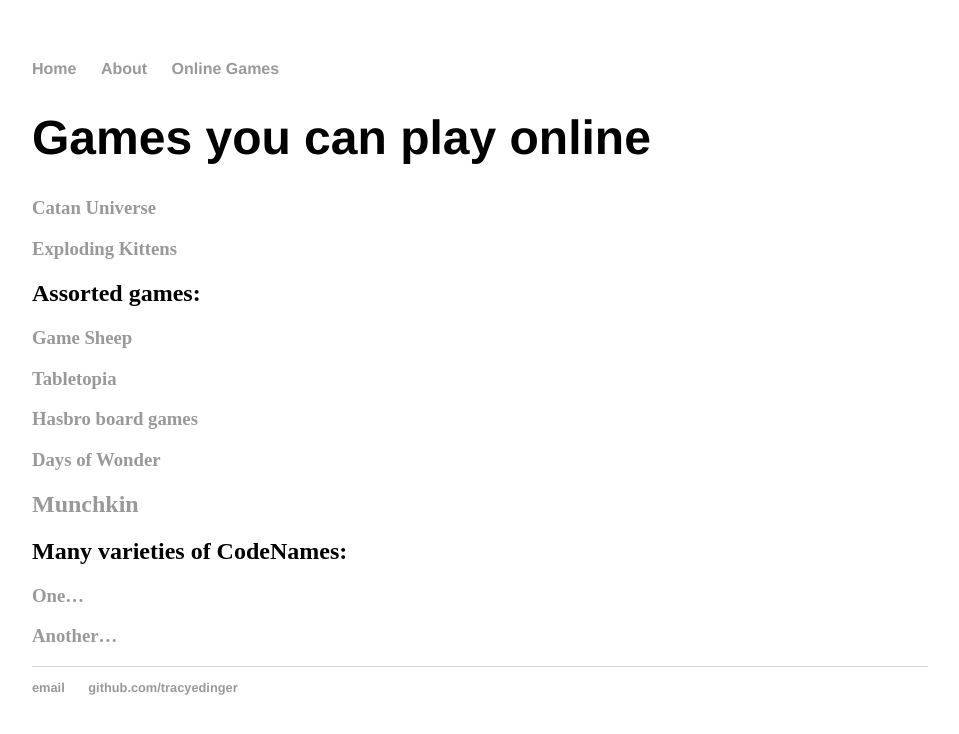
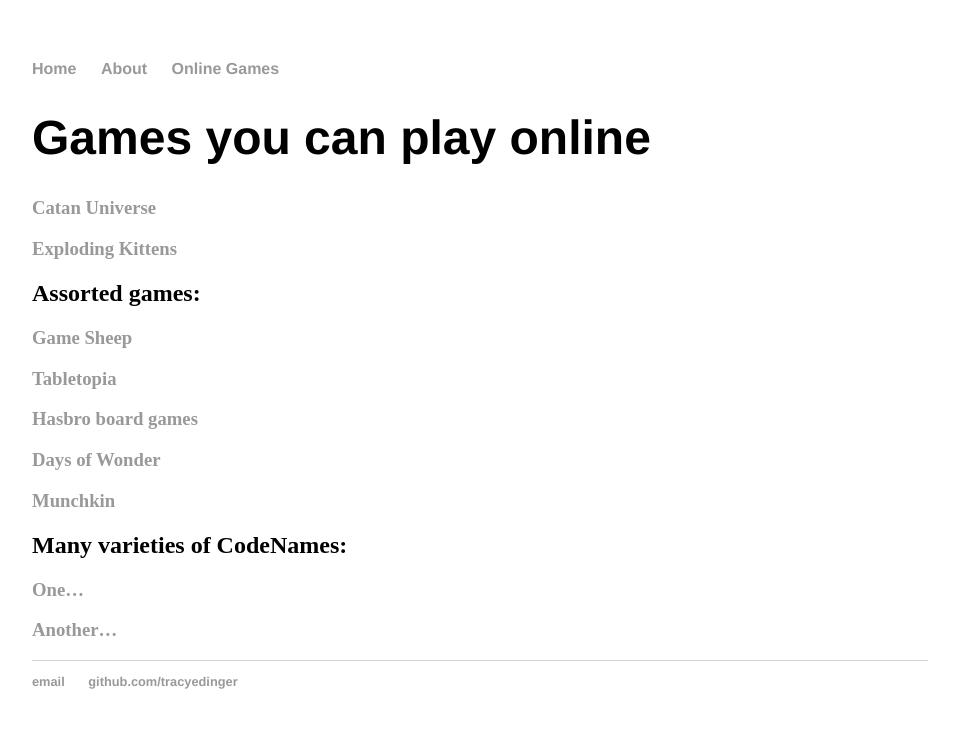
Before and after one commit to tracyedinger/tracyedinger.github.io, a Jekyll site: the page built from OnlineGames.md, in a window 1280 px wide. Shown: the top 734 px of the page, without its empty margins (160-1119 px from the left). Built offline with Jekyll 4.4.1, drawn with Linux system fonts in a browser that asks for light colours; our own code applies the rules of GitHub Pages for plain Markdown files.

```diff
--- a/OnlineGames.md
+++ b/OnlineGames.md
@@ -10,7 +10,7 @@
 ###  [Hasbro board games](https://www.ubisoft.com/en-us/game/hasbro-family-pack/)
 ###  [Days of Wonder](https://www.daysofwonder.com/online/en/play/)
 
-## [Munchkin](http://titotu.io/munchkin-io)
+### [Munchkin](http://titotu.io/munchkin-io)
 
 ## Many varieties of CodeNames:
 ### [One...](https://www.codenamesgreen.com/)
```
